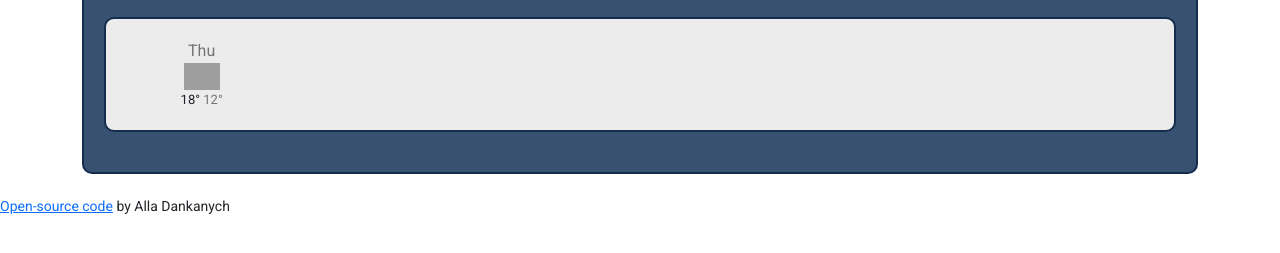
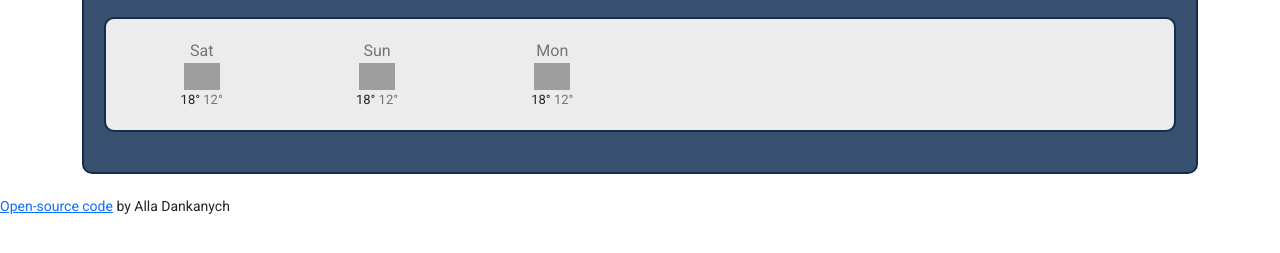
Before and after one commit to Adankanych/New-Vanilla-Weather, a plain HTML site: page index.html in a window 1280 px wide. Shown: the part 409-662 px from the top of the page. Drawn offline with nearby package versions, Linux system fonts and the light colour scheme; no server answers; grey boxes are pictures that could not be loaded.

Commit message:
forecast function added

```diff
--- a/index.html
+++ b/index.html
@@ -90,21 +90,7 @@
             </div>
           </div>
         </div>
-        <div class="weather-forecast">
-          <div class="row align-items-center">
-            <div class="col-2">
-              <div class="weather-forcaste-date">Thu</div>
-              <img
-                src="http://openweathermap.org/img/wn/50d@2x.png"
-                width="36"
-              />
-              <div class="weather-forecast-temperature">
-                <span class="weather-forecast-temperature-max">18°</span>
-                <span class="weather-forecast-temperature-min">12°</span>
-              </div>
-            </div>
-          </div>
-        </div>
+        <div class="weather-forecast" id="forecast"></div>
       </div>
     </div>
     <div>
--- a/index.js
+++ b/index.js
@@ -20,6 +20,31 @@ function formatDate(timestamp) {
   let day = days[date.getDay()];
 
   return `${day} ${hours}:${minutes}`;
+}
+
+function displayForecast() {
+  let forecastElement = document.querySelector("#forecast");
+  let days = ["Sat", "Sun", "Mon"];
+  let forecastHTML = `<div class="row">`;
+
+  days.forEach(function (day) {
+    forecastHTML =
+      forecastHTML +
+      `<div class="col-2">
+        <div class="weather-forcaste-date">${day}</div>
+              <img
+                src="http://openweathermap.org/img/wn/50d@2x.png"
+                width="36"
+              />
+              <div class="weather-forecast-temperature">
+                <span class="weather-forecast-temperature-max">18°</span>
+                <span class="weather-forecast-temperature-min">12°</span>
+              </div>
+            </div>
+        `;
+  });
+  forecastHTML = forecastHTML + `</div>`;
+  forecastElement.innerHTML = forecastHTML;
 }
 
 function showWeather(response) {
@@ -83,9 +108,4 @@ let toCelsius = document.querySelector("#celsius-link");
 toCelsius.addEventListener("click", convertToCelsius);
 
 search("Moscow");
-/*function getCurrentPosition(event) {
-  event.preventDefault();
-  navigator.geolocation.getCurrentPosition(findLocation);
-}
-let currentLocation = document.querySelector("#current-location");
-currentLocation.addEventListener("click", getCurrentPosition);*/
+displayForecast();
```
